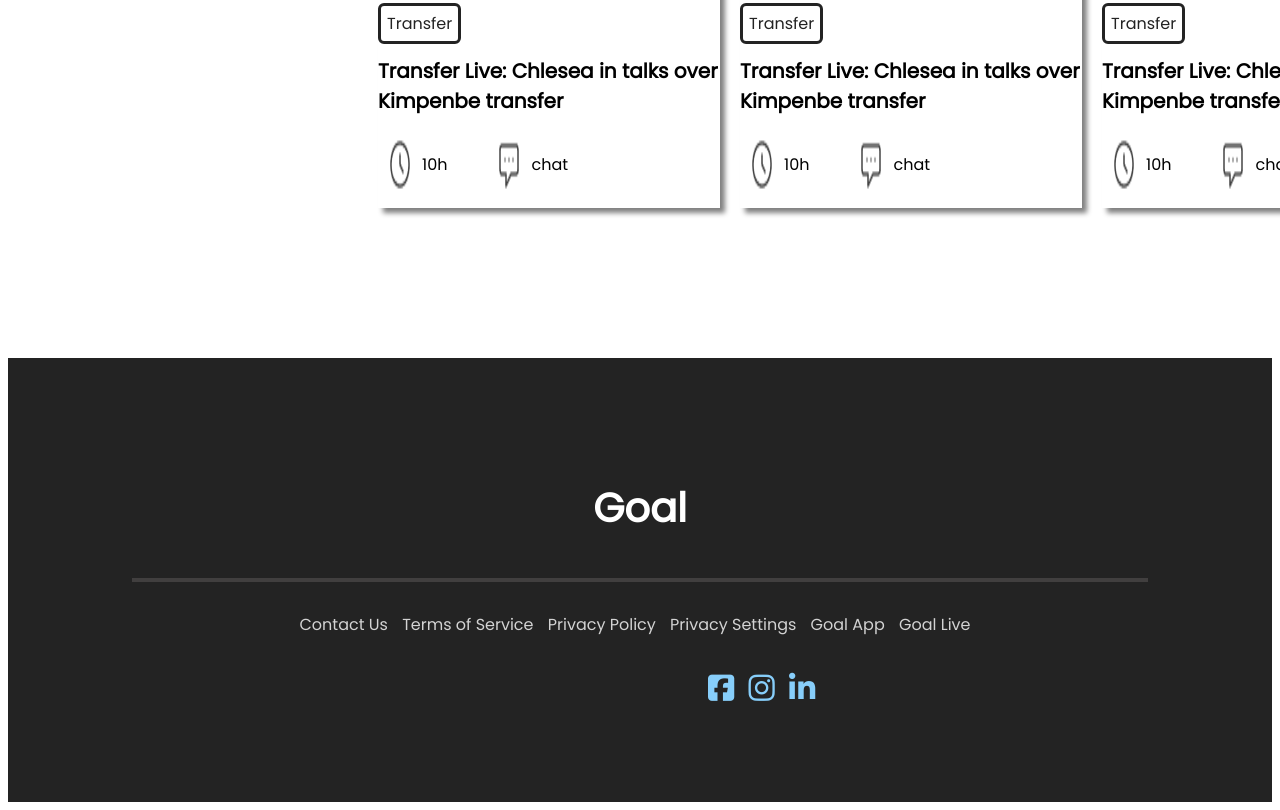
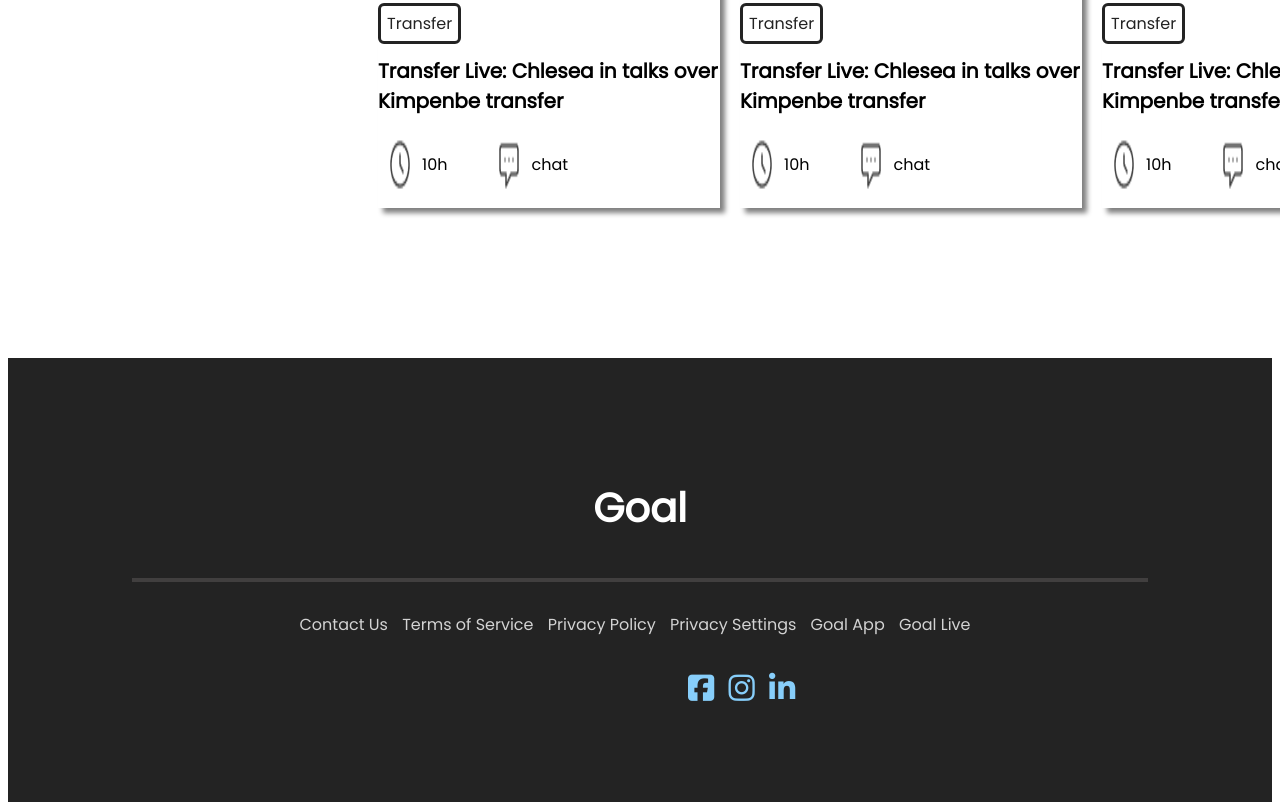
Before and after one commit to Abhowmic101/Assignment-2, a plain HTML site: page index.html in a window 1280 px wide. Shown: the part 1476-2286 px from the top of the page. Drawn offline with Linux system fonts and the light colour scheme.

Commit message:
I am sure this is the final one

```diff
--- a/desktop.css
+++ b/desktop.css
@@ -229,7 +229,7 @@
     }
 
     .social-icons {
-        margin-left: 700px;
+        margin-left: 680px;
         margin-top: 30px;
     }
 
```
